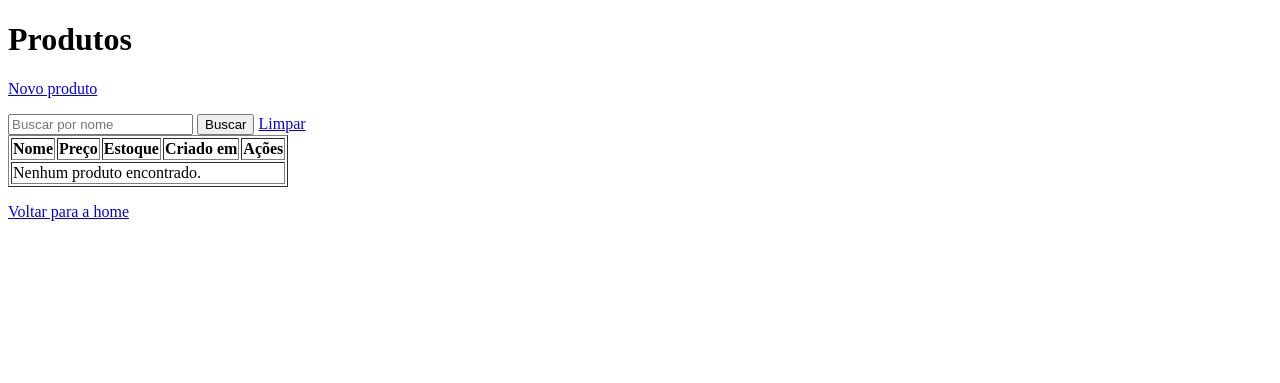
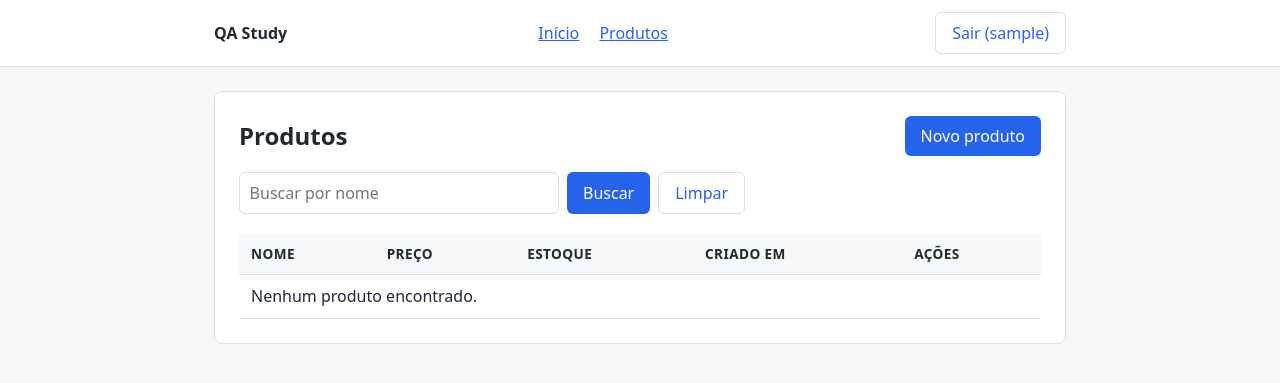
Before and after one commit to Acciolyy/qa-automation-portfolio, a Django app: page /produtos/ in a window 1280 px wide. Shown: the top 383 px of the page. Run offline with Django 5.2, Linux system fonts and the light colour scheme; the visitor is signed in with stand-in values (Sample User, id 1); data that the repository does not hold is empty.

Commit message:
layout: base.html com heranca de templates e CSS proprio
Adiciona STATICFILES_DIRS e static/styles.css (CSS
  puro, sem framework). Cria templates/base.html com topo, navegacao e logout globais; converte as 6 telas para {% extends %}.
  Extras: data formatada na listagem, titulo dinamico no form de produto, botao de exclusao em destaque e links de retorno
  restaurados.

```diff
--- a/config/settings.py
+++ b/config/settings.py
@@ -117,6 +117,8 @@ USE_TZ = True
 # https://docs.djangoproject.com/en/6.0/howto/static-files/
 
 STATIC_URL = 'static/'
+STATICFILES_DIRS = [BASE_DIR / 'static']
+
 
 # Autenticação: para onde o Django manda o usuário
 LOGIN_REDIRECT_URL = 'home' # Depois de logar com sucesso
--- a/produtos/templates/produtos/produto_list.html
+++ b/produtos/templates/produtos/produto_list.html
@@ -1,21 +1,21 @@
-<!DOCTYPE html>
-<html lang="pt-br">
+{% extends 'base.html' %}
 
-<head>
-    <meta charset="UTF-8">
-    <meta name="viewport" content="width=device-width, initial-scale=1.0">
-    <title>Lista de Produtos</title>
-</head>
+{% block titulo %}Produtos{% endblock %}
 
-<body>
-    <h1>Produtos</h1>
-    <p><a href="{% url 'produto_create' %}">Novo produto</a></p>
-    <form method="get">
+{% block conteudo %}
+<div class="card">
+    <div class="cabecalho-lista">
+        <h1>Produtos</h1>
+        <a href="{% url 'produto_create' %}" class="btn">Novo produto</a>
+    </div>
+
+    <form method="get" class="busca">
         <input type="text" name="q" value="{{ q }}" placeholder="Buscar por nome">
         <button type="submit">Buscar</button>
-        <a href="{% url 'produto_list' %}">Limpar</a>
+        <a href="{% url 'produto_list' %}" class="btn btn-secundario">Limpar</a>
     </form>
-    <table border="1">
+
+    <table>
         <thead>
             <tr>
                 <th>Nome</th>
@@ -29,10 +29,10 @@
             {% for produto in produtos %}
             <tr>
                 <td>{{ produto.nome }}</td>
-                <td>{{ produto.preco }}</td>
+                <td>R$ {{ produto.preco }}</td>
                 <td>{{ produto.estoque }}</td>
-                <td>{{ produto.criado_em }}</td>
-                <td>
+                <td>{{ produto.criado_em|date:"d/m/Y H:i" }}</td>
+                <td class="acoes">
                     <a href="{% url 'produto_update' produto.pk %}">Editar</a>
                     <a href="{% url 'produto_delete' produto.pk %}">Excluir</a>
                 </td>
@@ -44,9 +44,5 @@
             {% endfor %}
         </tbody>
     </table>
-
-    <p><a href="{% url 'home' %}">Voltar para a home</a></p>
-
-</body>
-
-</html>
+</div>
+{% endblock %}
--- /dev/null
+++ b/static/styles.css
@@ -0,0 +1,181 @@
+:root {
+    --cor-texto: #1f2933;
+    --cor-borda: #d8dee4;
+    --cor-primaria: #2563eb;
+    --cor-erro: #b91c1c;
+    --cor-fundo-suave: #f6f8fa;
+}
+
+* {
+    box-sizing: border-box;
+}
+
+body {
+    font-family: system-ui, -apple-system, "Segoe UI", sans-serif;
+    color: var(--cor-texto);
+    background: var(--cor-fundo-suave);
+    margin: 0;
+    line-height: 1.5;
+}
+
+.container {
+    max-width: 900px;
+    margin: 0 auto;
+    padding: 1.5rem;
+}
+
+/* ---- topo ---- */
+.topo {
+    background: #fff;
+    border-bottom: 1px solid var(--cor-borda);
+}
+
+.topo .container {
+    display: flex;
+    align-items: center;
+    justify-content: space-between;
+    gap: 1rem;
+    padding-top: 0.75rem;
+    padding-bottom: 0.75rem;
+}
+
+.topo nav a {
+    margin-right: 1rem;
+}
+
+/* ---- cartão ---- */
+.card {
+    background: #fff;
+    border: 1px solid var(--cor-borda);
+    border-radius: 8px;
+    padding: 1.5rem;
+}
+
+/* ---- tabela ---- */
+table {
+    width: 100%;
+    border-collapse: collapse;
+}
+
+th,
+td {
+    text-align: left;
+    padding: 0.6rem 0.75rem;
+    border-bottom: 1px solid var(--cor-borda);
+}
+
+th {
+    background: var(--cor-fundo-suave);
+    font-size: 0.85rem;
+    text-transform: uppercase;
+    letter-spacing: 0.03em;
+}
+
+tbody tr:hover {
+    background: #fafbfc;
+}
+
+/* ---- formulários ---- */
+input[type="text"],
+input[type="password"],
+input[type="email"],
+input[type="number"],
+textarea {
+    width: 100%;
+    padding: 0.5rem 0.6rem;
+    border: 1px solid var(--cor-borda);
+    border-radius: 6px;
+    font: inherit;
+}
+
+input:focus,
+textarea:focus {
+    outline: 2px solid var(--cor-primaria);
+    outline-offset: 1px;
+}
+
+label {
+    font-weight: 600;
+    display: inline-block;
+    margin-bottom: 0.25rem;
+}
+
+.errorlist {
+    color: var(--cor-erro);
+    list-style: none;
+    padding: 0;
+    margin: 0.25rem 0;
+    font-size: 0.9rem;
+}
+
+/* ---- botões e links ---- */
+button,
+.btn {
+    background: var(--cor-primaria);
+    color: #fff;
+    border: none;
+    border-radius: 6px;
+    padding: 0.5rem 1rem;
+    font: inherit;
+    cursor: pointer;
+    text-decoration: none;
+    display: inline-block;
+}
+
+button:hover,
+.btn:hover {
+    filter: brightness(0.92);
+}
+
+.btn-secundario {
+    background: transparent;
+    color: var(--cor-primaria);
+    border: 1px solid var(--cor-borda);
+}
+
+.btn-perigo {
+    background: var(--cor-erro);
+}
+
+a {
+    color: var(--cor-primaria);
+}
+
+.acoes a {
+    margin-right: 0.5rem;
+}
+
+.cabecalho-lista {
+    display: flex;
+    align-items: center;
+    justify-content: space-between;
+    gap: 1rem;
+    margin-bottom: 1rem;
+}
+
+.card h1 {
+    margin: 0;
+    font-size: 1.5rem;
+}
+
+.busca {
+    display: flex;
+    gap: 0.5rem;
+    margin-bottom: 1.25rem;
+}
+
+.busca input {
+    max-width: 320px;
+}
+
+.card-estreito {
+    max-width: 420px;
+    margin: 2rem auto;
+}
+
+.rodape-form {
+    margin-top: 1rem;
+    display: flex;
+    gap: 0.75rem;
+    align-items: center;
+}
--- /dev/null
+++ b/templates/base.html
@@ -0,0 +1,34 @@
+{% load static %}
+<!DOCTYPE html>
+<html lang="pt-br">
+
+<head>
+    <meta charset="UTF-8">
+    <meta name="viewport" content="width=device-width, initial-scale=1.0">
+    <title>{% block titulo %}QA Study{% endblock %}</title>
+    <link rel="stylesheet" href="{% static 'styles.css' %}">
+</head>
+
+<body>
+    <header class="topo">
+        <div class="container">
+            <strong>QA Study</strong>
+            {% if user.is_authenticated %}
+            <nav>
+                <a href="{% url 'home' %}">Início</a>
+                <a href="{% url 'produto_list' %}">Produtos</a>
+            </nav>
+            <form method="post" action="{% url 'logout' %}">
+                {% csrf_token %}
+                <button type="submit" class="btn-secundario">Sair ({{ user.username }})</button>
+            </form>
+            {% endif %}
+        </div>
+    </header>
+
+    <main class="container">
+        {% block conteudo %}{% endblock %}
+    </main>
+</body>
+
+</html>
```
Also changed, not shown: produtos/templates/produtos/home.html (+7 -18 lines), produtos/templates/produtos/produto_confirm_delete.html (+11 -16 lines), produtos/templates/produtos/produto_form.html (+11 -18 lines), templates/registration/activation_invalid.html (+8 -12 lines), templates/registration/login.html (+9 -13 lines), templates/registration/signup.html (+11 -16 lines).
